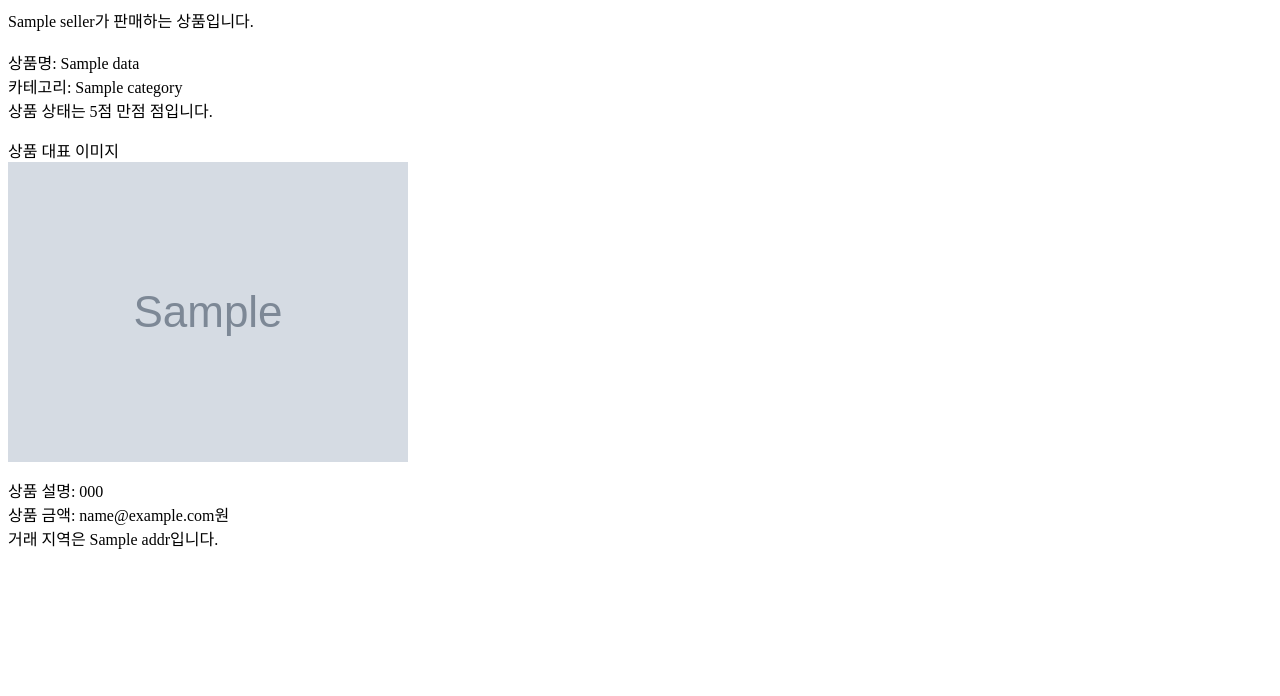
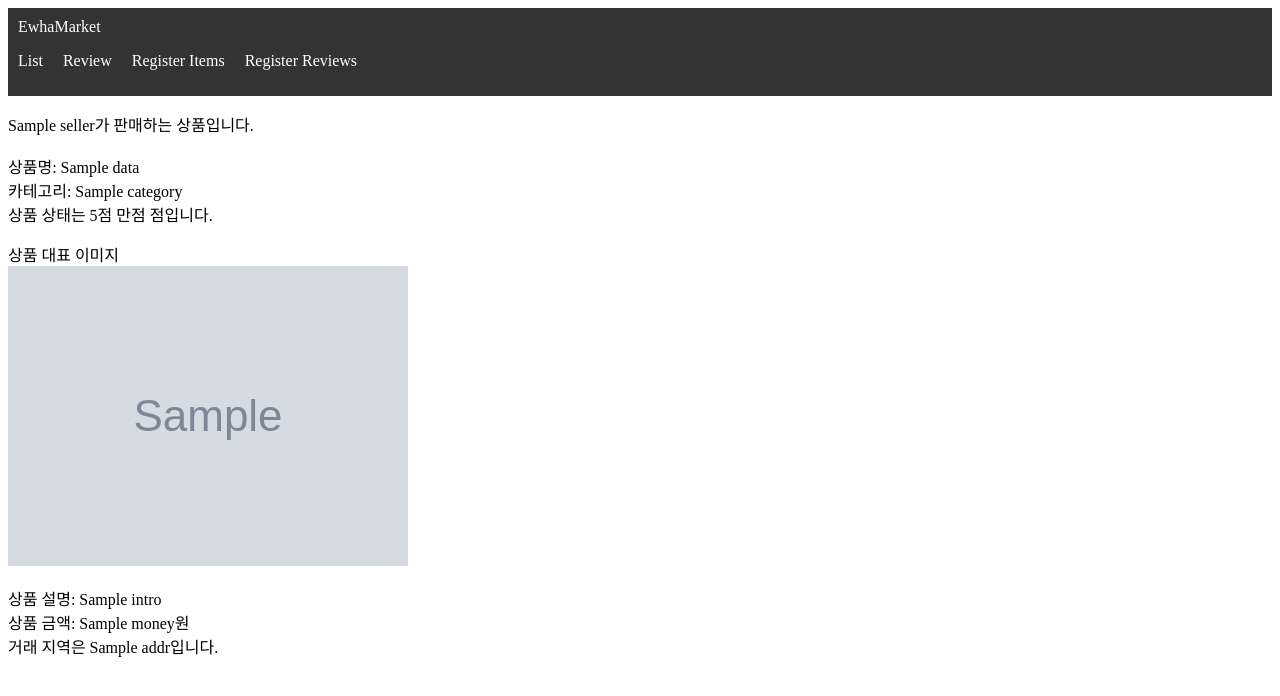
Before and after one commit to dori135/flask_project2023, a Flask app: template templates/submit_item_result.html in a window 1280 px wide. Shown: the top 696 px of the page. Run offline with Flask 3, Linux system fonts and the light colour scheme; the template is opened without the code that fills it: most values are stand-ins (such as "Sample title", 1, 10 or a date in 2020); grey boxes marked "Sample" are stand-in pictures.

Commit message:
그룹실습과제1

```diff
--- a/application.py
+++ b/application.py
@@ -32,13 +32,12 @@ def reg_item_submit():
     name = request.args.get("name")
     seller = request.args.get("seller")
     addr = request.args.get("addr")
-    email = request.args.get("email")
+    money = request.args.get("money")
     category = request.args.get("category")
-    card = request.args.get("card")
     status = request.args.get("status")
-    phone = request.args.get("phone")
+    intro = request.args.get("intro")
 
-    print(name, seller, addr, email, category, card, status, phone)
+    print(name, seller, addr, money, category, card, status, intro)
     #return render_template("reg_item.html")
 
 @application.route("/submit_item_post", methods=['POST'])
--- a/database.py
+++ b/database.py
@@ -1,6 +1,5 @@
 import pyrebase
 import json
-
 
 class DBhandler:
     def __init__(self):
@@ -13,10 +12,10 @@ class DBhandler:
         item_info = {
             "seller": data['seller'],
             "addr": data['addr'],
-            "email": data['email'],
+            "money": data['money'],
             "category": data['category'],
             "status": data['status'],
-            "phone": data['phone'],
+            "intro": data['intro'],
             "img_path": img_path
         }
         self.db.child("item").child(name).set(item_info)
--- a/templates/result.html
+++ b/templates/result.html
@@ -24,7 +24,7 @@
 <img src="{{img_path}}"/>
 
 <p>
-상품 설명: {{data.phone}} <br>
-상품 금액: {{data.email}}원<br>
+상품 설명: {{data.intro}} <br>
+상품 금액: {{data.money}}원<br>
 거래 지역은 {{data.addr}}입니다.
 </p>
--- a/templates/submit_item_result.html
+++ b/templates/submit_item_result.html
@@ -1,3 +1,6 @@
+{% extends "index.html" %}
+
+{% block section %}
 <p>
 {{data.seller}}가 판매하는 상품입니다.<br><br>
 상품명: {{data.name}} <br>
@@ -24,7 +27,9 @@
 <img src="{{img_path}}"/>
 
 <p>
-상품 설명: {{data.phone}} <br>
-상품 금액: {{data.email}}원<br>
+상품 설명: {{data.intro}} <br>
+상품 금액: {{data.money}}원<br>
 거래 지역은 {{data.addr}}입니다.
 </p>
+
+{% endblock section %}
```
Also changed, not shown: templates/reg_items.html (+4 -4 lines), authentication/firebase_auth.json (line endings or trailing spaces), static/images/volleyball.png (added).
